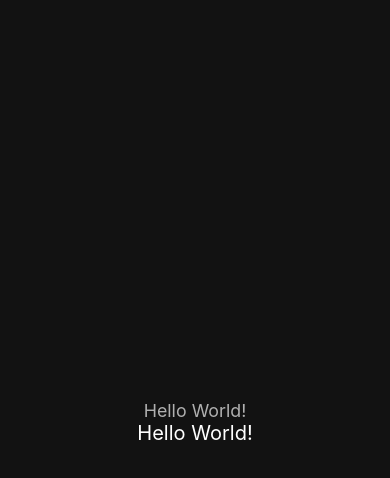
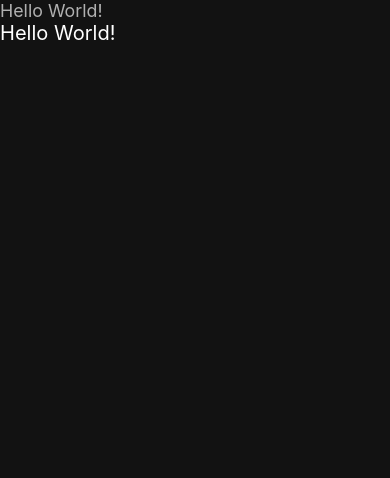
Before and after one commit to otsilemodiselle/ITMDA-Project, a React Native app in the folder sergeants_orders_app/: screen / in a window 390 px wide. Shown: the top 478 px of the page. Built offline with nearby package versions, Linux system fonts and the light colour scheme.

Commit message:
create an SafeView component

```diff
--- a/sergeants_orders_app/App.tsx
+++ b/sergeants_orders_app/App.tsx
@@ -1,21 +1,22 @@
 import { StatusBar } from 'expo-status-bar';
 import { StyleSheet, Text, View } from 'react-native';
 import AppText from './src/components/texts/AppText';
+import AppSafeView from './src/components/Views/AppSafeView';
 
 export default function App() {
   return (
-    <View style={styles.container}>
+    <AppSafeView style={styles.container}>
       <AppText variant='medium'>Hello World!</AppText>
       <AppText variant='bold'>Hello World!</AppText>
-    </View>
+    </AppSafeView>
   );
 }
 
 const styles = StyleSheet.create({
   container: {
-    flex: 1,
-    backgroundColor: '#121212',
-    alignItems: 'center',
-    justifyContent: 'center',
+    // flex: 1,
+    // backgroundColor: '#121212',
+    // alignItems: 'center',
+    // justifyContent: 'center',
   },
 });
--- /dev/null
+++ b/sergeants_orders_app/src/components/Views/AppSafeView.tsx
@@ -0,0 +1,37 @@
+import {
+  Platform,
+  SafeAreaView,
+  StatusBar,
+  StyleSheet,
+  View,
+  ViewStyle,
+} from "react-native";
+import React, { FC, ReactNode } from "react";
+import { AppColors } from "../../styles/colors";
+import { IS_Android } from "../../constants/constants";
+
+interface AppSafeViewProps {
+  children: ReactNode;
+  style: ViewStyle;
+}
+
+const AppSaveView: FC<AppSafeViewProps> = ({ children, style }) => {
+  return (
+    <SafeAreaView style={styles.safeArea}>
+      <View style={[styles.container, style]}>{children}</View>
+    </SafeAreaView>
+  );
+};
+
+export default AppSaveView;
+
+const styles = StyleSheet.create({
+  safeArea: {
+    flex: 1,
+    backgroundColor: AppColors.mainBackground,
+    paddingTop: IS_Android ? StatusBar.currentHeight || 0 : 0,
+  },
+  container: {
+    flex: 1,
+  },
+});
--- /dev/null
+++ b/sergeants_orders_app/src/constants/constants.ts
@@ -0,0 +1,4 @@
+import { Platform } from "react-native";
+
+export const IS_Android = Platform.OS === "android";
+export const IS_IOS = Platform.OS === "ios";
```
